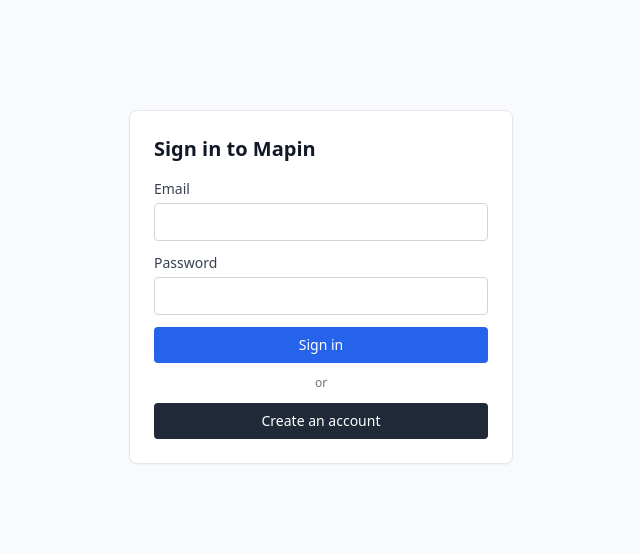
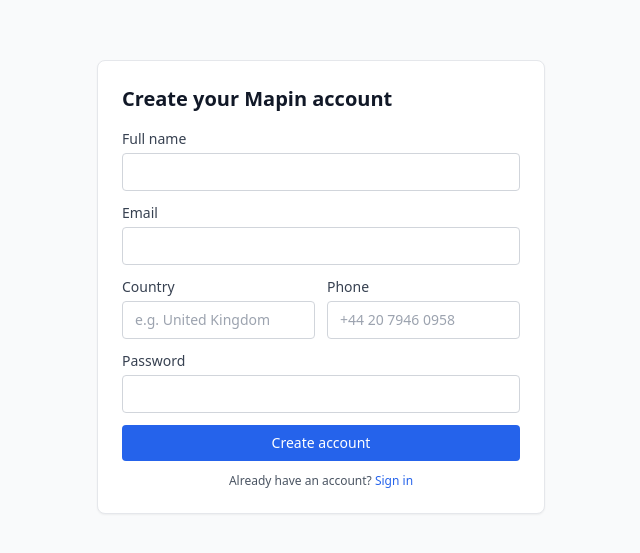
Before and after one commit to TechKuro/Mapin, a React (Vite) app in the folder apps/web/: page / in a window 1280 px wide. Before the commit this address led to /login. Shown: the part 113-666 px from the top of the page, without its empty margins (319-959 px from the left). Built offline with nearby package versions, Linux system fonts and the light colour scheme; no server answers.

Commit message:
signup page created

```diff
--- a/apps/web/src/routes/Login.tsx
+++ b/apps/web/src/routes/Login.tsx
@@ -40,7 +40,14 @@
       setError('Password must be at least 6 characters.');
       return;
     }
-    const { data, error } = await supabase.auth.signUp({ email, password });
+    const { data, error } = await supabase.auth.signUp({
+      email,
+      password,
+      options: {
+        // ensure confirm-link returns to the current deployment (works for previews too)
+        emailRedirectTo: window.location.origin,
+      },
+    });
     setLoading(false);
     if (error) {
       setError(error.message);
--- /dev/null
+++ b/apps/web/src/routes/Signup.tsx
@@ -0,0 +1,140 @@
+import React from 'react';
+import { useState } from 'react';
+import { supabase } from '../supabase/client';
+import { useAuthStore } from '../store/auth';
+import { useNavigate, Link } from 'react-router-dom';
+
+function Signup() {
+  const navigate = useNavigate();
+  const setSession = useAuthStore((s) => s.setSession);
+
+  const [fullName, setFullName] = useState('');
+  const [email, setEmail] = useState('');
+  const [country, setCountry] = useState('');
+  const [phone, setPhone] = useState('');
+  const [password, setPassword] = useState('');
+  const [loading, setLoading] = useState(false);
+  const [error, setError] = useState<string | null>(null);
+  const [message, setMessage] = useState<string | null>(null);
+
+  const handleSubmit = async (e: React.FormEvent) => {
+    e.preventDefault();
+    setError(null);
+    setMessage(null);
+    if (!fullName || !email || !country || !phone || !password) {
+      setError('Please fill in all fields.');
+      return;
+    }
+    if (password.length < 6) {
+      setError('Password must be at least 6 characters.');
+      return;
+    }
+
+    setLoading(true);
+    const { data, error } = await supabase.auth.signUp({
+      email,
+      password,
+      options: {
+        data: { fullName, country, phone },
+        emailRedirectTo: window.location.origin + '/login',
+      },
+    });
+    setLoading(false);
+
+    if (error) {
+      setError(error.message);
+      return;
+    }
+
+    if (!data.session) {
+      setMessage('Check your email to confirm your account.');
+      return;
+    }
+
+    setSession(data.session);
+    navigate('/app');
+  };
+
+  return (
+    <div className="min-h-screen flex items-center justify-center bg-gray-50 p-4">
+      <div className="w-full max-w-md bg-white border border-gray-200 rounded-lg shadow-sm p-6">
+        <h1 className="text-xl font-semibold text-gray-900 mb-4">Create your Mapin account</h1>
+        <form className="space-y-3" onSubmit={handleSubmit}>
+          <div>
+            <label className="block text-sm text-gray-700 mb-1">Full name</label>
+            <input
+              className="w-full border border-gray-300 rounded px-3 py-2 text-sm"
+              type="text"
+              value={fullName}
+              onChange={(e) => setFullName(e.target.value)}
+              required
+            />
+          </div>
+          <div>
+            <label className="block text-sm text-gray-700 mb-1">Email</label>
+            <input
+              className="w-full border border-gray-300 rounded px-3 py-2 text-sm"
+              type="email"
+              value={email}
+              onChange={(e) => setEmail(e.target.value)}
+              required
+            />
+          </div>
+          <div className="grid grid-cols-2 gap-3">
+            <div>
+              <label className="block text-sm text-gray-700 mb-1">Country</label>
+              <input
+                className="w-full border border-gray-300 rounded px-3 py-2 text-sm"
+                type="text"
+                value={country}
+                onChange={(e) => setCountry(e.target.value)}
+                placeholder="e.g. United Kingdom"
+                required
+              />
+            </div>
+            <div>
+              <label className="block text-sm text-gray-700 mb-1">Phone</label>
+              <input
+                className="w-full border border-gray-300 rounded px-3 py-2 text-sm"
+                type="tel"
+                value={phone}
+                onChange={(e) => setPhone(e.target.value)}
+                placeholder="+44 20 7946 0958"
+                required
+              />
+            </div>
+          </div>
+          <div>
+            <label className="block text-sm text-gray-700 mb-1">Password</label>
+            <input
+              className="w-full border border-gray-300 rounded px-3 py-2 text-sm"
+              type="password"
+              value={password}
+              onChange={(e) => setPassword(e.target.value)}
+              minLength={6}
+              required
+            />
+          </div>
+
+          {error && <div className="text-sm text-red-600">{error}</div>}
+          {message && <div className="text-sm text-green-600">{message}</div>}
+
+          <button
+            type="submit"
+            disabled={loading}
+            className="w-full bg-blue-600 text-white rounded px-3 py-2 text-sm hover:bg-blue-700 disabled:opacity-60"
+          >
+            {loading ? 'Creating account…' : 'Create account'}
+          </button>
+        </form>
+
+        <div className="text-xs text-gray-600 mt-3 text-center">
+          Already have an account?{' '}
+          <Link className="text-blue-600 hover:underline" to="/login">Sign in</Link>
+        </div>
+      </div>
+    </div>
+  );
+}
+
+export default Signup;
```
Also changed, not shown: apps/web/src/main.tsx (+4 -5 lines).
